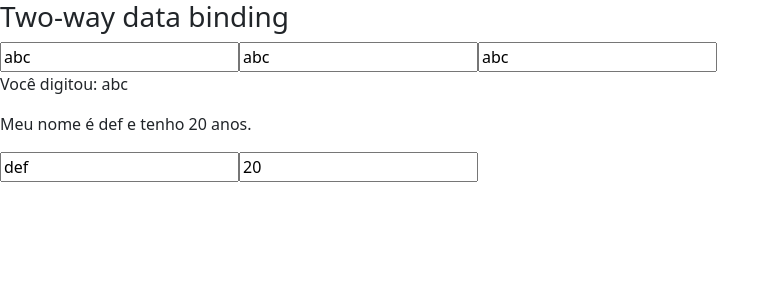
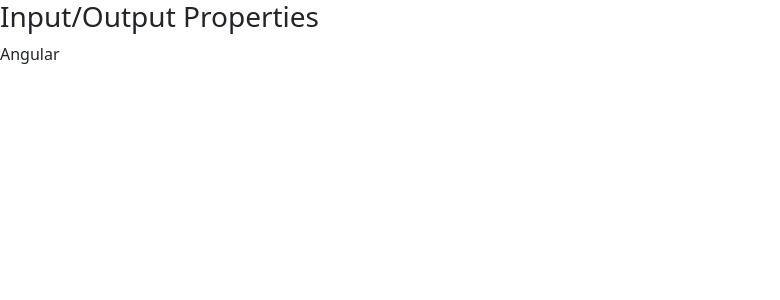
Before and after one commit to ehercoles/curso-angular2, an Angular app in the folder data-binding/: page / in a window 1280 px wide. Shown: the top 300 px of the page, without its empty margins (0-780 px from the left). Built offline with nearby package versions, Linux system fonts and the light colour scheme.

Commit message:
Aula 13: Reusando Componentes com Input properties

```diff
--- a/data-binding/src/app/app.module.ts
+++ b/data-binding/src/app/app.module.ts
@@ -5,11 +5,13 @@
 import { AppComponent } from './app.component';
 import { DataBindingComponent } from './data-binding/data-binding.component';
 import { MeuFormModule } from './meu-form/meu-form.module';
+import { InputPropertyComponent } from './input-property/input-property.component';
 
 @NgModule({
   declarations: [
     AppComponent,
-    DataBindingComponent
+    DataBindingComponent,
+    InputPropertyComponent
   ],
   imports: [
     BrowserModule,
--- a/data-binding/src/app/data-binding/data-binding.component.html
+++ b/data-binding/src/app/data-binding/data-binding.component.html
@@ -83,6 +83,14 @@
         </div>
     </article>
 </section>
+
+<app-meu-form></app-meu-form>
 -->
 
-<app-meu-form></app-meu-form>
+<section class="input-output-properties">
+    <article>
+        <h3>Input/Output Properties</h3>
+
+        <app-curso [nome]="nomeDoCurso"></app-curso>
+    </article>
+</section>
--- a/data-binding/src/app/data-binding/data-binding.component.ts
+++ b/data-binding/src/app/data-binding/data-binding.component.ts
@@ -13,6 +13,8 @@
   valorSalvo :string = '';
 
   isMouseOver :boolean = false;
+
+  nomeDoCurso :string = 'Angular';
 
   getValor() {
     return 1;
--- /dev/null
+++ b/data-binding/src/app/input-property/input-property.component.html
@@ -0,0 +1,3 @@
+<p>
+    {{ nomeCurso }}
+</p>
```
Also changed, not shown: data-binding/src/app/input-property/input-property.component.ts (added, +11 -0 lines), data-binding/src/app/input-property/input-property.component.css (added), 1 other file (tests, documents, lock files or other folders).
